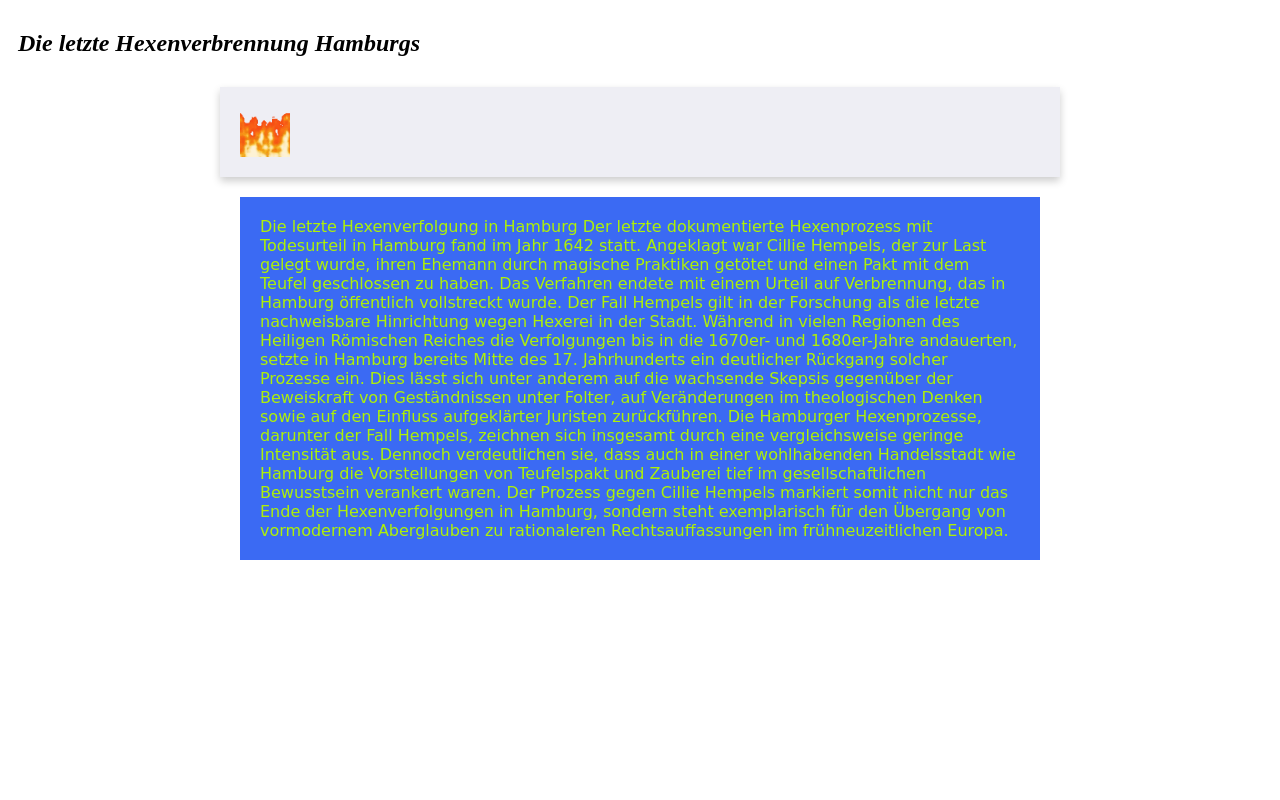
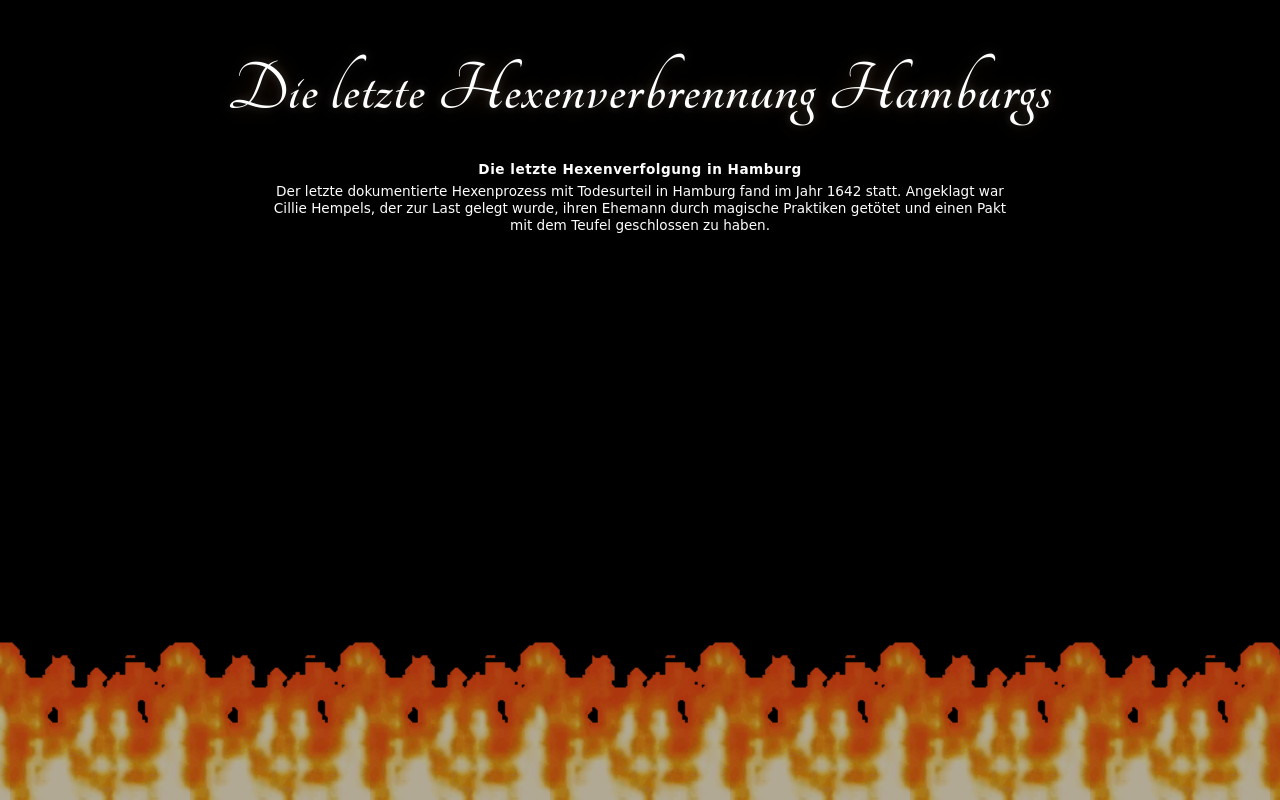
Before and after one commit to lorrritta/KnusperKnusperKnaueschen, a plain HTML site: page index.html in a window 1280 px wide. Drawn offline with nearby package versions, Linux system fonts and the light colour scheme.

Commit message:
Neuester Stand 09.10.

```diff
--- a/index.html
+++ b/index.html
@@ -1,59 +1,115 @@
 <!DOCTYPE html>
-<html lang="en" dir="ltr">
+<html lang="de" dir="ltr">
   <head>
     <meta charset="utf-8">
     <meta name="viewport" content="width=device-width, initial-scale=1.0">
     <title>KnusperKnusperKnäuschen</title>
+
+    <!-- Elegante, feine Schnörkelschrift -->
+    <link href="https://fonts.googleapis.com/css2?family=Tangerine:wght@700&display=swap" rel="stylesheet">
+
     <script type="module" src="https://unpkg.com/@google/model-viewer/dist/model-viewer.min.js"></script>
+
     <style>
-      body {
-        background-image: url('DEIN-BILD-LINK.jpg');
-        background-size: cover;
-        background-position: center;
-        background-repeat: no-repeat;
+      /* 🖤 Schwarzer Gesamt-Hintergrund */
+      html, body {
+        margin: 0;
+        padding: 0;
+        background-color: #000;
+        color: #fefefe;
+        font-family: cursive;
+        line-height: 1.4;
+        overflow-x: hidden;
+        position: relative;
+        min-height: 100vh;
+      }
+
+      /* ✨ Feine, elegante Schnörkelschrift für den Titel */
+      h2 {
+        font-family: 'Tangerine', cursive;
+        font-size: 4.5em;
+        text-align: center;
+        color: #fff;
+        margin: 40px auto 20px;
+        letter-spacing: 1px;
+        font-weight: 700;
+        text-shadow:
+          0 0 10px rgba(255, 255, 255, 0.2),
+          0 0 25px rgba(255, 170, 60, 0.2),
+          0 0 40px rgba(255, 150, 0, 0.1);
+        z-index: 2;
+        position: relative;
       }
 
       .model-container {
-        width: 80%;
-        max-width: 800px;
-        margin: 20px auto;
-        padding: 20px;
-        background-color: rgba(222, 222, 234, 0.5); /* Blau mit Transparenz */
-       box-shadow: 0 4px 8px rgba(0, 0, 0, 0.2); /* Optional: Schatten */
+        text-align: center;
+        margin-bottom: 10px;
+        position: relative;
+        z-index: 2;
       }
 
       model-viewer {
         width: 100%;
-        height: auto;
-        min-height: 300px;
-        background-color: rgba(21, 0, 255, 0.7);
+        min-height: 240px;
+        background-color: rgba(5, 5, 10, 0.8);
       }
 
-      .text-box {
-        width: 80%;
-        padding: 20px;
-        margin: 20px auto;
-        background-color: rgba(11, 69, 241, 0.8);
-        max-width: 800px;
-        color: rgb(174, 240, 8);
-        text-align: left;
-        box-sizing: border-box;
-        font-family: cursive;
+      /* 🩶 Kompakter Textbereich – bleibt lesbar über dem Feuer */
+      .content {
+        width: 70%;
+        max-width: 750px;
+        margin: 0 auto 80px; /* Abstand zum Feuer unten */
+        font-size: 0.85em;
+        line-height: 1.25;
+        text-align: center;
+        position: relative;
+        z-index: 2;
+        text-shadow: 0 0 8px rgba(0,0,0,0.9); /* für bessere Lesbarkeit */
       }
 
-      h2 {
-        margin: 10;
-        padding: 10px;
-        color: black;
-        background-color: rgba(255, 255, 255, 0.7);
-        font-style: italic; /* Headline kursiv */
+      .content p {
+        margin: 5px 0;
+      }
+
+      strong {
+        font-size: 1em;
+        letter-spacing: 0.5px;
+      }
+
+      /* 🔥 Feuer-GIF am unteren Rand */
+      .fire-background {
+        position: fixed;
+        bottom: 0;
+        left: 0;
+        width: 100%;
+        height: 180px; /* Höhe des Feuers */
+        background: url('fire-fire-emote.gif') center bottom repeat-x;
+        background-size: contain;
+        opacity: 0.7; /* leicht transparent */
+        z-index: 1;
+        pointer-events: none; /* damit man nicht draufklickt */
+      }
+
+      @media (max-width: 600px) {
+        h2 {
+          font-size: 3em;
+        }
+        .content {
+          width: 90%;
+          font-size: 0.8em;
+          margin-bottom: 60px;
+        }
+        .fire-background {
+          height: 120px;
+        }
       }
     </style>
   </head>
+
   <body>
     <h2>Die letzte Hexenverbrennung Hamburgs</h2>
+
     <div class="model-container">
-      <img src="fire-fire-emote.gif" alt="JavaScript Logo" style="width:50px; height:auto; vertical-align:middle; margin-right:10px;">
       <model-viewer src="Lorettas_3D_bums.glb"
                     ios-src="Lorettas_3D_bums.usdz.usdz"
                     alt="Lorettas_Projekt"
@@ -67,11 +123,13 @@
                     environment-image="neutral">
       </model-viewer>
     </div>
-    <div class="text-box">
-Die letzte Hexenverfolgung in Hamburg
-Der letzte dokumentierte Hexenprozess mit Todesurteil in Hamburg fand im Jahr 1642 statt. Angeklagt war Cillie Hempels, der zur Last gelegt wurde, ihren Ehemann durch magische Praktiken getötet und einen Pakt mit dem Teufel geschlossen zu haben. Das Verfahren endete mit einem Urteil auf Verbrennung, das in Hamburg öffentlich vollstreckt wurde.
-Der Fall Hempels gilt in der Forschung als die letzte nachweisbare Hinrichtung wegen Hexerei in der Stadt. Während in vielen Regionen des Heiligen Römischen Reiches die Verfolgungen bis in die 1670er- und 1680er-Jahre andauerten, setzte in Hamburg bereits Mitte des 17. Jahrhunderts ein deutlicher Rückgang solcher Prozesse ein. Dies lässt sich unter anderem auf die wachsende Skepsis gegenüber der Beweiskraft von Geständnissen unter Folter, auf Veränderungen im theologischen Denken sowie auf den Einfluss aufgeklärter Juristen zurückführen.
-Die Hamburger Hexenprozesse, darunter der Fall Hempels, zeichnen sich insgesamt durch eine vergleichsweise geringe Intensität aus. Dennoch verdeutlichen sie, dass auch in einer wohlhabenden Handelsstadt wie Hamburg die Vorstellungen von Teufelspakt und Zauberei tief im gesellschaftlichen Bewusstsein verankert waren. Der Prozess gegen Cillie Hempels markiert somit nicht nur das Ende der Hexenverfolgungen in Hamburg, sondern steht exemplarisch für den Übergang von vormodernem Aberglauben zu rationaleren Rechtsauffassungen im frühneuzeitlichen Europa.
+
+    <div class="content">
+      <p><strong>Die letzte Hexenverfolgung in Hamburg</strong></p>
+      <p>Der letzte dokumentierte Hexenprozess mit Todesurteil in Hamburg fand im Jahr 1642 statt. Angeklagt war Cillie Hempels, der zur Last gelegt wurde, ihren Ehemann durch magische Praktiken getötet und einen Pakt mit dem Teufel geschlossen zu haben.</p>
     </div>
+
+    <!-- 🔥 Feuer-GIF als unterer Rand -->
+    <div class="fire-background"></div>
   </body>
 </html>
```
